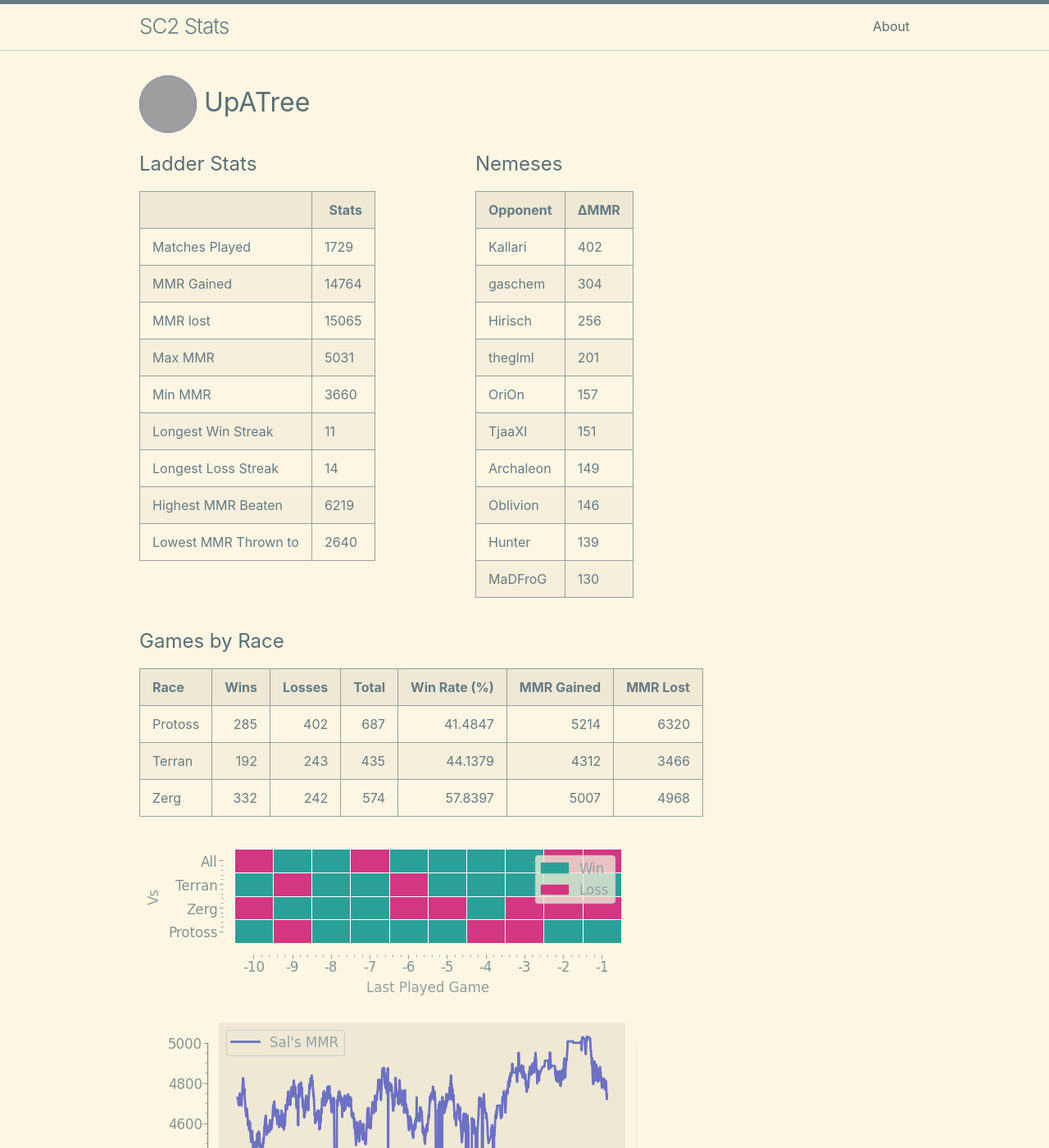
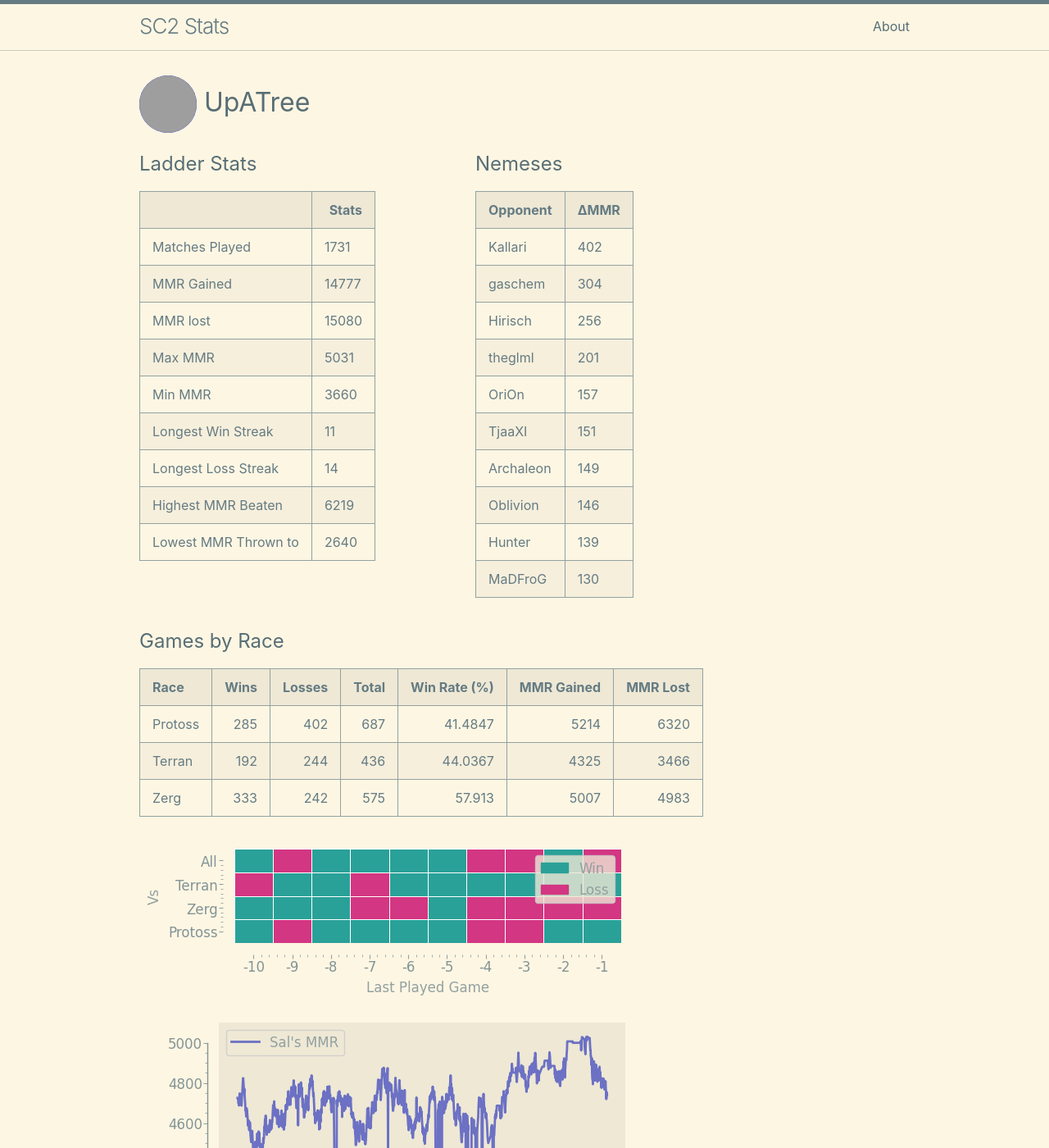
Before and after one commit to kylermurphy/UpATree, a Jekyll site: the page built from docs/index.md, in a window 1280 px wide and 1400 px high. Shown: the whole window at 82% size. Built offline with Jekyll 4.4.1, drawn with Linux system fonts in a browser that asks for light colours; grey boxes are pictures that could not be loaded.

Commit message:
running on push

```diff
--- a/docs/index.md
+++ b/docs/index.md
@@ -18,15 +18,15 @@ layout: home
   <tbody>
     <tr>
       <td>Matches Played</td>
-      <td>1729</td>
+      <td>1731</td>
     </tr>
     <tr>
       <td>MMR Gained</td>
-      <td>14764</td>
+      <td>14777</td>
     </tr>
     <tr>
       <td>MMR lost</td>
-      <td>15065</td>
+      <td>15080</td>
     </tr>
     <tr>
       <td>Max MMR</td>
@@ -115,8 +115,8 @@ layout: home
 | Race    |   Wins |   Losses |   Total |   Win Rate (%) |   MMR Gained |   MMR Lost |
 |:--------|-------:|---------:|--------:|---------------:|-------------:|-----------:|
 | Protoss |    285 |      402 |     687 |        41.4847 |         5214 |       6320 |
-| Terran  |    192 |      243 |     435 |        44.1379 |         4312 |       3466 |
-| Zerg    |    332 |      242 |     574 |        57.8397 |         5007 |       4968 |
+| Terran  |    192 |      244 |     436 |        44.0367 |         4325 |       3466 |
+| Zerg    |    333 |      242 |     575 |        57.913  |         5007 |       4983 |
 
 ![Games by Race](./assets/gm_hist.png)
 
--- a/log.txt
+++ b/log.txt
@@ -813,3 +813,4 @@ Writing a log file 2025-04-02 23:21:31.
 Writing a log file 2025-04-02 23:48:09.
 Writing a log file 2025-04-03 16:29:02.
 Writing a log file 2025-04-03 16:53:10.
+Writing a log file 2025-04-03 17:20:43.
```
Also changed, not shown: docs/assets/MMR.png, docs/assets/daily.png, docs/assets/gm_hist.png, docs/assets/r_wrt.png, 1 other file.
